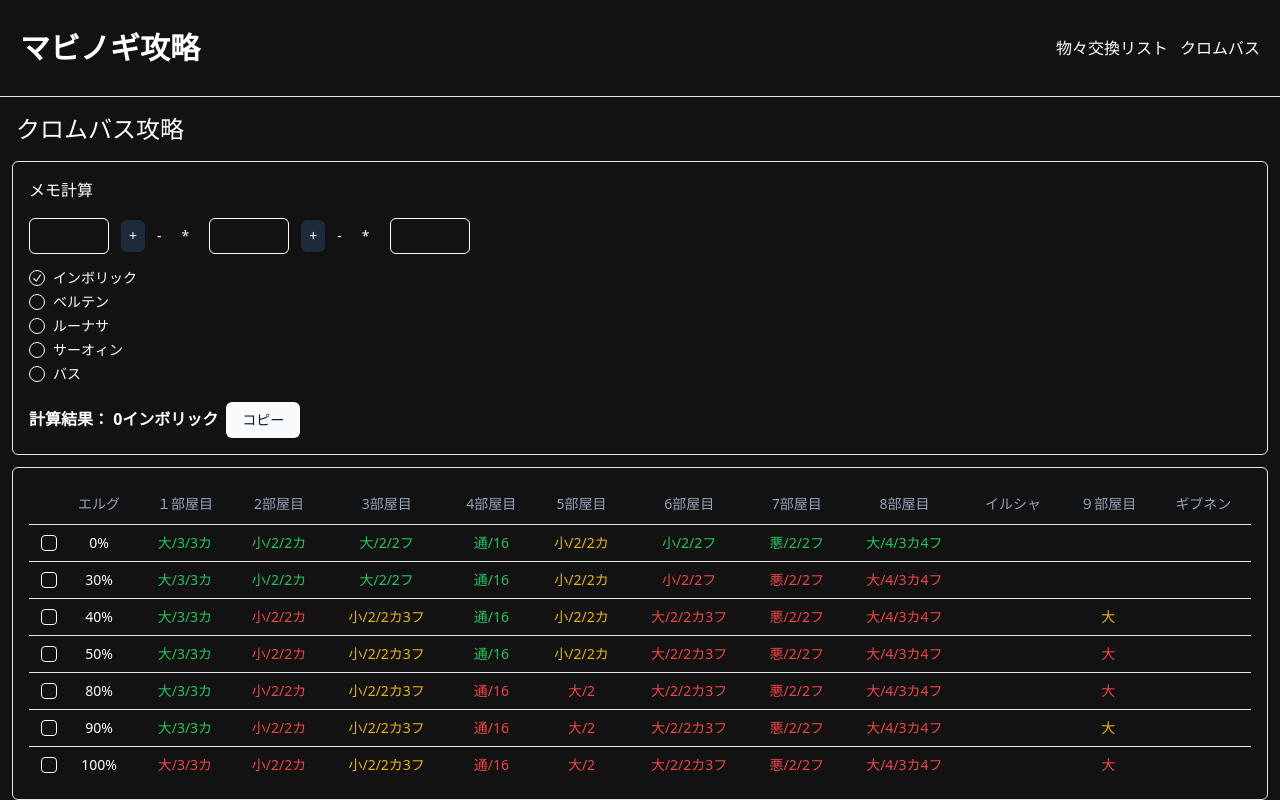
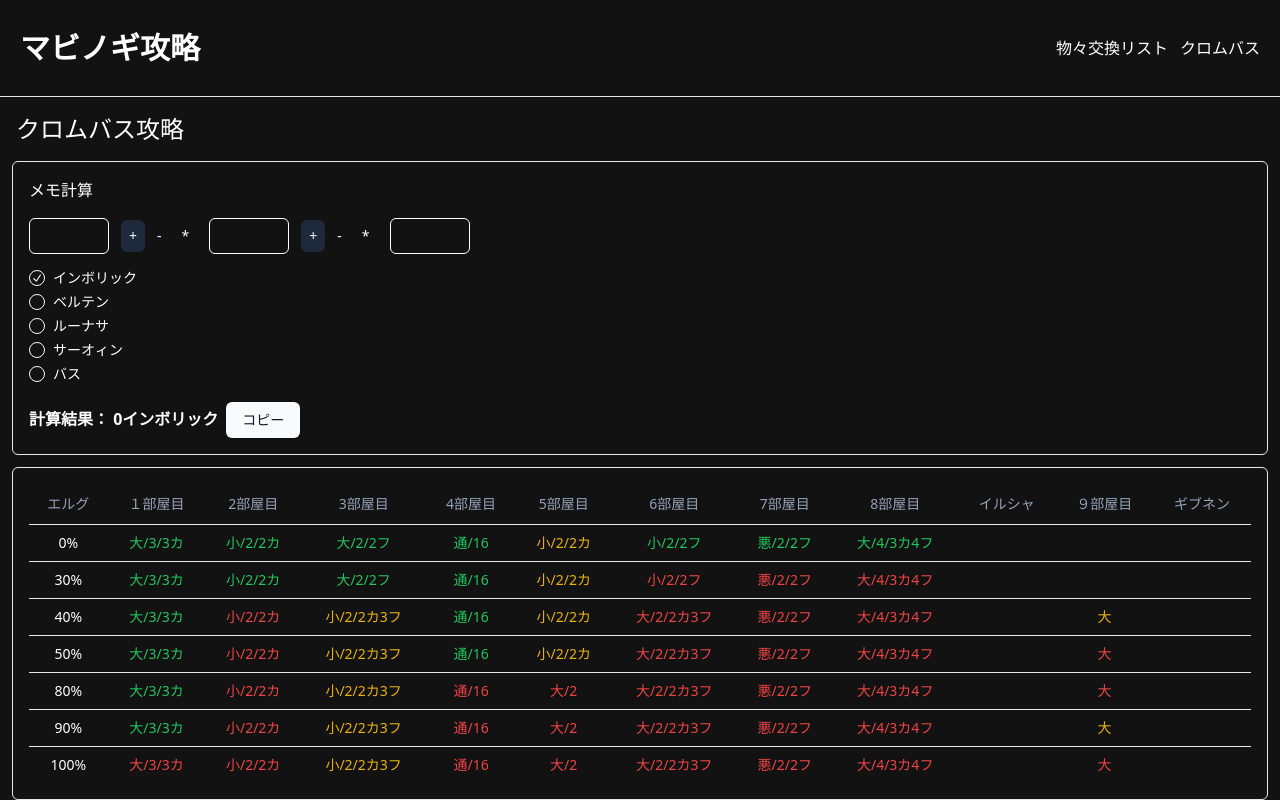
Before and after one commit to ChikawaMax/mabinogi_info, a Next.js app: page /crombas in a window 1280 px wide. Built offline with nearby package versions, Linux system fonts and the light colour scheme.

Commit message:
🎨 チェックボックスをなくした

```diff
--- a/components/crombas/table/CromBody.tsx
+++ b/components/crombas/table/CromBody.tsx
@@ -1,33 +1,11 @@
-'use client';
-import { Checkbox } from '@/components/ui/checkbox';
 import { TableBody, TableCell, TableRow } from '@/components/ui/table';
-import { useState } from 'react';
 import { crombas } from './CromObj';
 
 const CromBody = () => {
-  const [selectedRows, setSelectedRows] = useState<number[]>([]);
-
-  const toggleRowSelection = (id: number) => {
-    setSelectedRows((prevSelectedRows) =>
-      prevSelectedRows.includes(id)
-        ? prevSelectedRows.filter((rowId) => rowId !== id)
-        : [...prevSelectedRows, id]
-    );
-  };
   return (
     <TableBody>
       {crombas.map((crom) => (
-        <TableRow
-          key={crom.id}
-          className={
-            selectedRows.includes(crom.id)
-              ? 'bg-stone-600 hover:bg-stone-700'
-              : ''
-          }
-        >
-          <TableCell>
-            <Checkbox onClick={() => toggleRowSelection(crom.id)} />
-          </TableCell>
+        <TableRow key={crom.id}>
           <TableCell>{crom.level}</TableCell>
           <TableCell className={crom.room1.color}>{crom.room1.info}</TableCell>
           <TableCell className={crom.room2.color}>{crom.room2.info}</TableCell>
--- a/components/crombas/table/CromHeader.tsx
+++ b/components/crombas/table/CromHeader.tsx
@@ -1,7 +1,6 @@
 import { TableHead, TableHeader, TableRow } from '@/components/ui/table';
 
 const headers = [
-  '',
   'エルグ',
   '１部屋目',
   '2部屋目',
```
